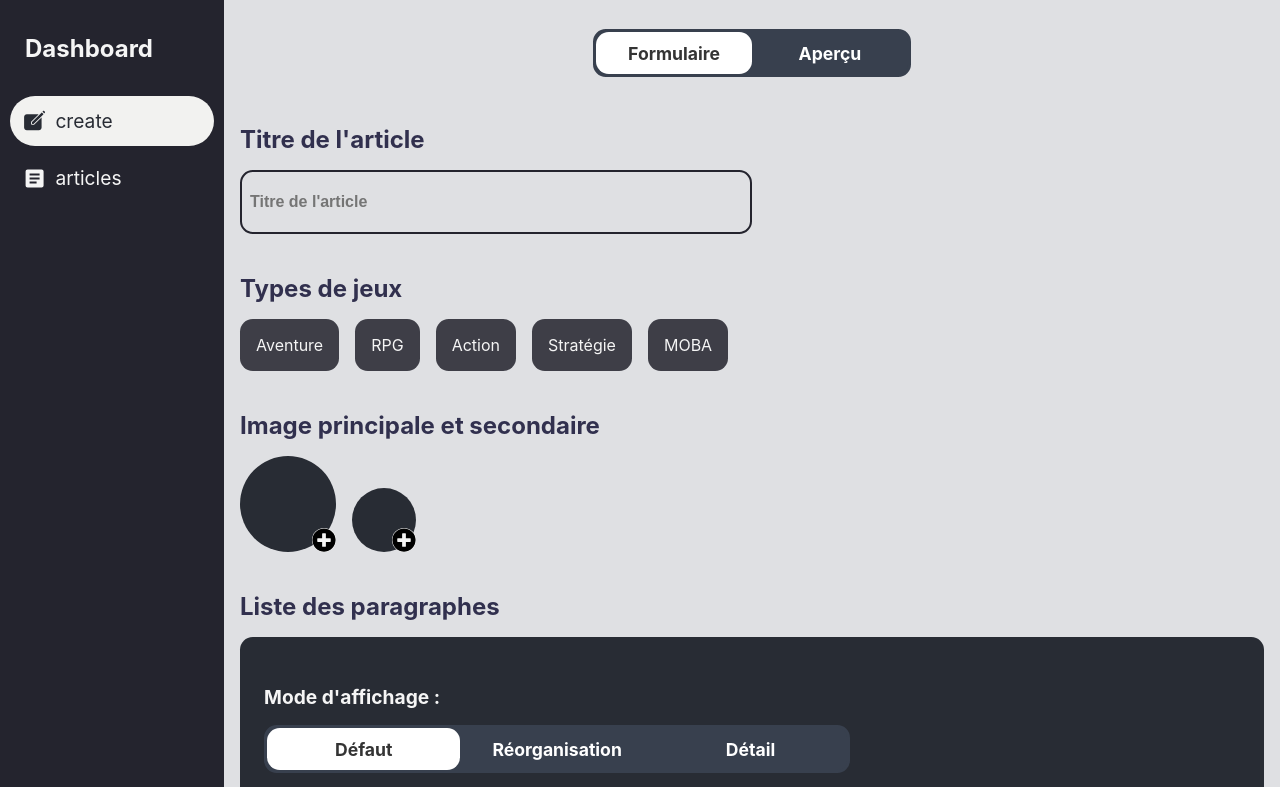
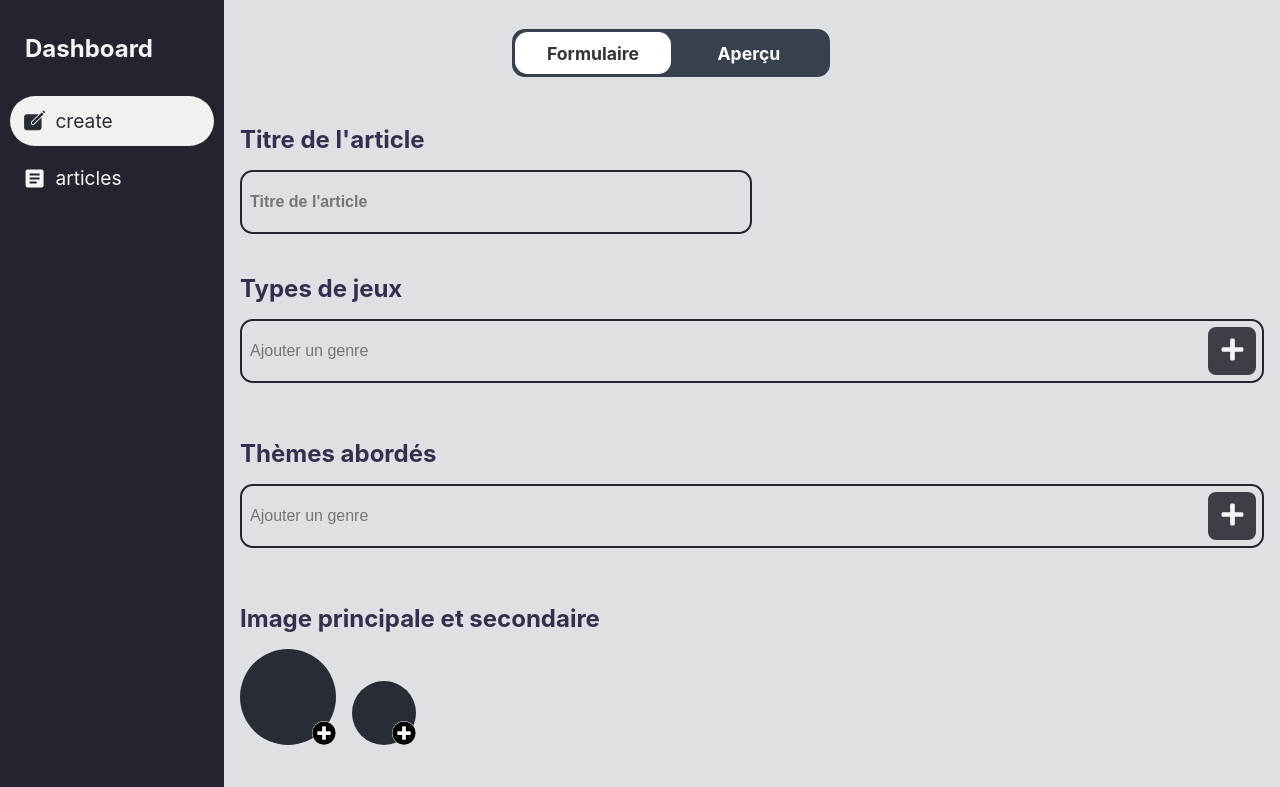
Before and after one commit to stephen-97/blog-dashboard, a React (Create React App) app: page /create in a window 1280 px wide. Shown: the top 787 px of the page. Built offline with nearby package versions, Linux system fonts and the light colour scheme.

Commit message:
Adding tags and themes component

```diff
--- /dev/null
+++ b/src/components/form/ArticleGameTags.tsx
@@ -0,0 +1,125 @@
+import React, {useCallback, useState} from "react";
+import styled, {IStyledComponent} from "styled-components";
+import {useAppDispatch, useAppSelector} from "../../redux/store";
+import {toggle} from "../../redux/TagsSlice";
+import {add, remove} from "../../redux/ArticleGameTagsSlice";
+import { RxCross2 } from "react-icons/rx";
+import { FaPlus } from "react-icons/fa";
+
+const StyledGameTags: IStyledComponent<any> = styled.div`
+  display: flex;
+  flex-direction: column;
+
+  .input-container {
+    position: relative;
+    display: inline-block;
+    margin-bottom: 1rem;
+    input {
+      height: 4rem;
+      width: 100%;
+    }
+    button {
+      position: absolute;
+      height: 3rem;
+      width: 3rem;
+      right: 0.5rem;
+      top: 50%;
+      transform: translateY(-50%);
+      background-color: var(--dark-gray);
+      border-radius: var(--border-radius-s);
+      svg {
+        fill: var(--white);
+      }
+    }
+  }
+    ul {
+      display: flex;
+      gap: 1rem;
+      li {
+        display: flex;
+        justify-content: center;
+        align-items: center;
+        gap: 0.5rem;
+        background-color: var(--dark-gray);
+        color: var(--white);
+        padding: 0.5rem 1rem;
+        border-radius: var(--border-radius-s);
+        button {
+          display: flex;
+          align-items: end;
+        }
+        span {
+          display: flex;
+          padding: 0;
+          /:background-color: red;
+          vertical-align: center;
+          line-height: 0.9;
+          justify-content: center;
+          align-items: center;
+        }
+      }
+    }
+`;
+
+interface GameTagsProps extends React.HTMLProps<HTMLDivElement> {
+    label: string
+}
+const ArticleGameTags = ({label, ...props}: GameTagsProps) => {
+
+    const articleGameTagsData = useAppSelector((state) => state.articleGameTags)
+    const dispatch = useAppDispatch()
+
+    //onChange={(e: ChangeEvent<HTMLTextAreaElement>) => dispatch(onChangeParagraph({text :e.target.value, index: i})) }
+
+    const [tag, setTag] = useState<string>('');
+
+    const addGameTag = () => {
+        if(tag.length > 0 && !articleGameTagsData.includes(tag)) {
+            dispatch(add({ tag: tag}));
+            setTag('')
+        }
+    };
+
+    const removeGameTag = (selectedTag: string) => {
+        if(articleGameTagsData.includes(selectedTag)) {
+            dispatch(remove({ tag: selectedTag}));
+        }
+    };
+
+    const handleKeyPressAddTag = (e: React.KeyboardEvent<HTMLInputElement>) => {
+        if(e.key === "Enter" && tag.length > 0 && !articleGameTagsData.includes(tag)) {
+            dispatch(add({ tag: tag}));
+            setTag('')
+        }
+    }
+
+    return (
+        <StyledGameTags {...props}>
+            <label>{label}</label>
+            <div className={'input-container'}>
+                <input
+                    type={'text'}
+                    placeholder={'Ajouter un genre'}
+                    onChange={(e) => setTag(e.target.value)}
+                    onKeyDown={handleKeyPressAddTag}
+                    value={tag}
+                />
+                <button onClick={() => addGameTag()}>
+                    <FaPlus size={25} />
+                </button>
+            </div>
+            <ul>
+                {articleGameTagsData.map((tagItem, i) =>
+                    <li key={i}>
+                        <span>{tagItem}</span>
+                        <button onClick={() => removeGameTag(tagItem)}>
+                            <RxCross2 />
+                        </button>
+                    </li>
+                )}
+            </ul>
+        </StyledGameTags>
+    )
+}
+
+export default React.memo(ArticleGameTags);
--- /dev/null
+++ b/src/components/form/ArticleThemes.tsx
@@ -0,0 +1,123 @@
+import React, {useCallback, useState} from "react";
+import styled, {IStyledComponent} from "styled-components";
+import {useAppDispatch, useAppSelector} from "../../redux/store";
+import {add, remove} from "../../redux/ArticleThemesSlice";
+import { RxCross2 } from "react-icons/rx";
+import { FaPlus } from "react-icons/fa";
+
+const StyledArticleThemes: IStyledComponent<any> = styled.div`
+  display: flex;
+  flex-direction: column;
+
+  .input-container {
+    position: relative;
+    display: inline-block;
+    margin-bottom: 1rem;
+    input {
+      height: 4rem;
+      width: 100%;
+    }
+    button {
+      position: absolute;
+      height: 3rem;
+      width: 3rem;
+      right: 0.5rem;
+      top: 50%;
+      transform: translateY(-50%);
+      background-color: var(--dark-gray);
+      border-radius: var(--border-radius-s);
+      svg {
+        fill: var(--white);
+      }
+    }
+  }
+    ul {
+      display: flex;
+      gap: 1rem;
+      li {
+        display: flex;
+        justify-content: center;
+        align-items: center;
+        gap: 0.5rem;
+        background-color: var(--dark-gray);
+        color: var(--white);
+        padding: 0.5rem 1rem;
+        border-radius: var(--border-radius-s);
+        button {
+          display: flex;
+          align-items: end;
+        }
+        span {
+          display: flex;
+          padding: 0;
+          /:background-color: red;
+          vertical-align: center;
+          line-height: 0.9;
+          justify-content: center;
+          align-items: center;
+        }
+      }
+    }
+`;
+
+interface ArticleThemesProps extends React.HTMLProps<HTMLDivElement> {
+    label: string
+}
+
+const ArticleThemes = ({label, ...props}: ArticleThemesProps) => {
+
+    const themesData = useAppSelector((state) => state.articleThemes)
+    const dispatch = useAppDispatch()
+
+    const [theme, setTheme] = useState<string>('');
+
+    const addTheme = () => {
+        if(theme.length > 0 && !themesData.includes(theme)) {
+            dispatch(add({ theme: theme}));
+            setTheme('')
+        }
+    };
+
+    const removeTheme = (selectedTheme: string) => {
+        if(themesData.includes(selectedTheme)) {
+            dispatch(remove({ theme: selectedTheme}));
+        }
+    };
+
+    const handleKeyPressAddTheme = (e: React.KeyboardEvent<HTMLInputElement>) => {
+        if(e.key === "Enter" && theme.length > 0 && !themesData.includes(theme)) {
+            dispatch(add({ theme: theme}));
+            setTheme('')
+        }
+    }
+
+    return (
+        <StyledArticleThemes {...props}>
+            <label>{label}</label>
+            <div className={'input-container'}>
+                <input
+                    type={'text'}
+                    placeholder={'Ajouter un genre'}
+                    onChange={(e) => setTheme(e.target.value)}
+                    onKeyDown={handleKeyPressAddTheme}
+                    value={theme}
+                />
+                <button onClick={() => addTheme()}>
+                    <FaPlus size={25} />
+                </button>
+            </div>
+            <ul>
+                {themesData.map((tagItem, i) =>
+                    <li key={i}>
+                        <span>{tagItem}</span>
+                        <button onClick={() => removeTheme(tagItem)}>
+                            <RxCross2 />
+                        </button>
+                    </li>
+                )}
+            </ul>
+        </StyledArticleThemes>
+    )
+}
+
+export default React.memo(ArticleThemes);
--- a/src/components/view/ArticleForm.tsx
+++ b/src/components/view/ArticleForm.tsx
@@ -7,7 +7,8 @@ import {useAppDispatch, useAppSelector} from "../../redux/store";
 import {onChangeArticleTitle} from "../../redux/ArticleTitleSlice";
 import MainImage from "../form/MainImage";
 import SubmitButton from "../form/SubmitButton";
-
+import ArticleGameTags from "../form/ArticleGameTags";
+import ArticleThemes from "../form/ArticleThemes";
 
 const StyledArticleForm: IStyledComponent<any> = styled.section`
   min-width: 100%;
@@ -30,7 +31,16 @@ const ArticleForm = ({...rest}: StyledArticleForm) => {
     const dispatch = useAppDispatch()
     const title = useAppSelector((state) => state.articleTitle)
 
+    //data: string[],
+    //     add: any,
+    //     remove: any
 
+    /**
+     * <Tags
+     *                 label={'Types de jeux'}
+     *                 className={'form-item'}
+     *             />
+     */
     //                            onChange={(e: ChangeEvent<HTMLInputElement>) => dispatch(onChangeTitle({title: e.target.value, index: i}))}
     return (
         <StyledArticleForm>
@@ -41,10 +51,15 @@ const ArticleForm = ({...rest}: StyledArticleForm) => {
                 value={title}
                 onChange={(e: ChangeEvent<HTMLInputElement>) => dispatch(onChangeArticleTitle({title: e.target.value}))}
             />
-            <Tags
+            <ArticleGameTags
                 label={'Types de jeux'}
                 className={'form-item'}
             />
+            <ArticleThemes
+                label={'Thèmes abordés'}
+                className={'form-item'}
+            />
+
             <MainImage
                 label={"Image principale et secondaire"}
                 className={'form-item'}
--- /dev/null
+++ b/src/redux/ArticleGameTagsSlice.ts
@@ -0,0 +1,26 @@
+import {createSlice, PayloadAction} from '@reduxjs/toolkit'
+
+export const GameTagsSlice = createSlice({
+    name: 'articleGameTags',
+    initialState: [] as string[],
+    reducers: {
+        add: (state: string[], action: PayloadAction<{ tag: string}>) => {
+            if(!state.includes(action.payload.tag))
+                return [...state, action.payload.tag];
+            return state;
+        },
+        remove: (state: string[], action: PayloadAction<{ tag: string}>) => {
+            if(state.includes(action.payload.tag))
+                return state.filter((elem) => elem !== action.payload.tag);
+            return state;
+        },
+    },
+})
+
+// Action creators are generated for each case reducer function
+export const {
+    add,
+    remove
+} = GameTagsSlice.actions
+
+export default GameTagsSlice.reducer
--- /dev/null
+++ b/src/redux/ArticleThemesSlice.ts
@@ -0,0 +1,26 @@
+import {createSlice, PayloadAction} from '@reduxjs/toolkit'
+
+export const ThemesSlice = createSlice({
+    name: 'articleThemes',
+    initialState: [] as string[],
+    reducers: {
+        add: (state: string[], action: PayloadAction<{ theme: string}>) => {
+            if(!state.includes(action.payload.theme))
+                return [...state, action.payload.theme];
+            return state;
+        },
+        remove: (state: string[], action: PayloadAction<{ theme: string}>) => {
+            if(state.includes(action.payload.theme))
+                return state.filter((elem) => elem !== action.payload.theme);
+            return state;
+        },
+    },
+})
+
+// Action creators are generated for each case reducer function
+export const {
+    add,
+    remove
+} = ThemesSlice.actions
+
+export default ThemesSlice.reducer
--- a/src/redux/store.ts
+++ b/src/redux/store.ts
@@ -4,6 +4,8 @@ import TagsSlice from './TagsSlice';
 import {TypedUseSelectorHook, useDispatch, useSelector} from "react-redux";
 import ArticleTitleSlice from "./ArticleTitleSlice";
 import ArticleMainImagesSlice from "./ArticleMainImages";
+import ArticleThemes from "./ArticleThemesSlice";
+import ArticleGameTagsSlice from "./ArticleGameTagsSlice";
 
 const store =configureStore({
     reducer: {
@@ -11,6 +13,8 @@ const store =configureStore({
         tags: TagsSlice,
         articleTitle: ArticleTitleSlice,
         articleMainImages: ArticleMainImagesSlice,
+        articleThemes: ArticleThemes,
+        articleGameTags: ArticleGameTagsSlice
     },
 
 })
--- a/src/styles/CSSVariables.tsx
+++ b/src/styles/CSSVariables.tsx
@@ -18,6 +18,7 @@ const CSSVariables: RuleSet<object> = css`
       --h3: clamp(1.65rem, 1.2125rem + 1.4vw, 2rem);;
 
       --responsive-value: 700px;
+      --border-radius-s: 0.5rem;
       --border-radius: 0.8rem;
       --border-radius-large: 1.1rem;
 
--- a/src/styles/GlobalStyle.ts
+++ b/src/styles/GlobalStyle.ts
@@ -58,7 +58,9 @@ const GlobalStyle = createGlobalStyle`
     color: var(--dark-blue);
     display: inline-block;
   }
-
+  input {
+    width: min(100vw, 30rem);
+  }
   input:not([type='image']), textarea {
     border: 2px solid ${props => props.theme.mainColor};
     outline: none;
@@ -77,6 +79,12 @@ const GlobalStyle = createGlobalStyle`
     cursor: pointer;
     outline: inherit;
   }
+
+  button, a {
+    &:focus-visible {
+      outline: 2px solid #61dafb;
+    }
+  }
 `;
 
 export default GlobalStyle;
```
Also changed, not shown: src/components/utility/ToggleButton2.tsx (+4 -4 lines).
